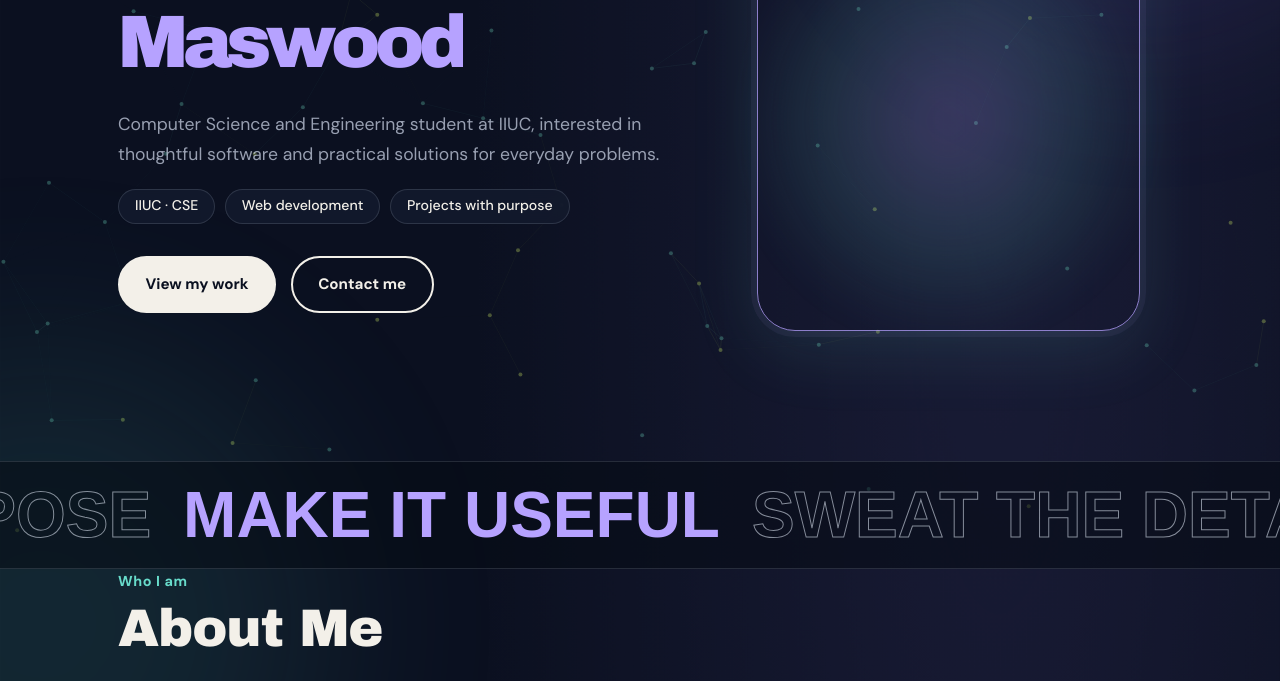
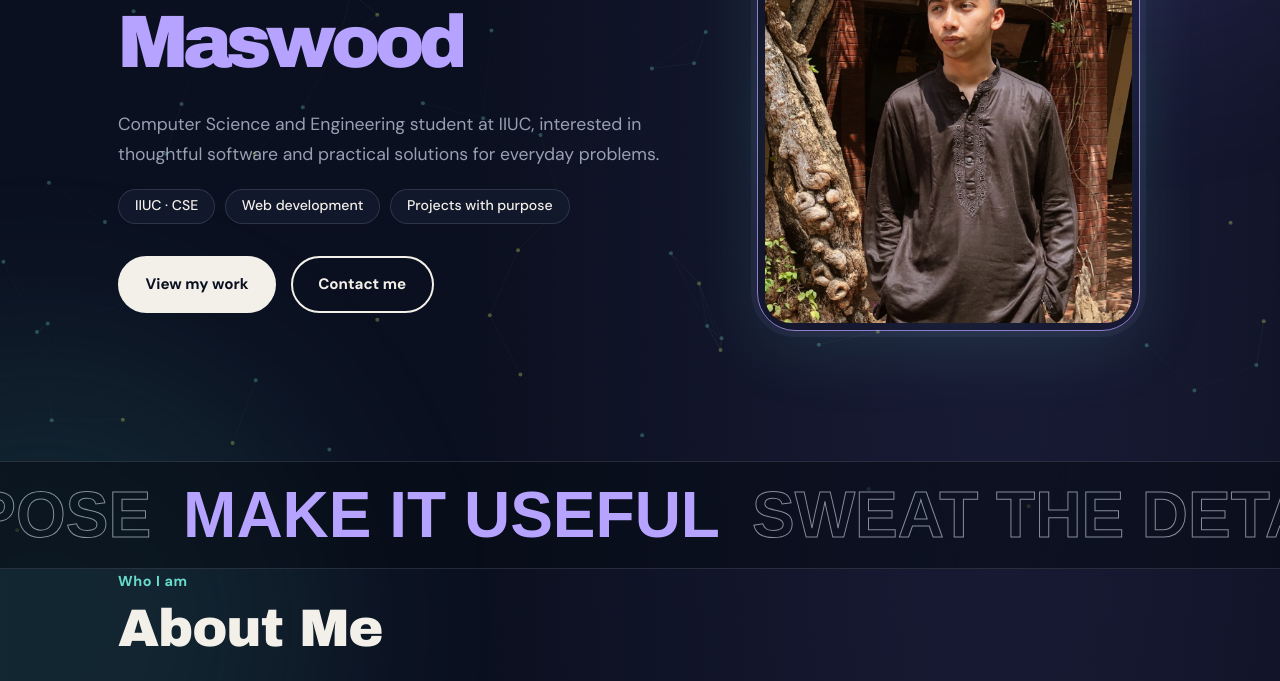
Before and after one commit to hujjat22/Portfolio, a plain HTML site: page index.html in a window 1280 px wide. Shown: the part 259-940 px from the top of the page. Drawn offline with Linux system fonts and the light colour scheme; no server answers; a web font is replaced by a local one.

Commit message:
Fix HTML encoding issues in index.html

```diff
--- a/index.html
+++ b/index.html
@@ -48,7 +48,7 @@
   </div>
   <div class="hero-art rv" style="--d:.4s">
    <div class="photo" id="photo-wrap">
-    <img id="photo" src="image/profile.jpg" alt="Portrait of Hujjat Bin Maswood">
+    <img id="photo" src="profile.jpg" alt="Portrait of Hujjat Bin Maswood">
    </div>
   </div>
  </section>
```
